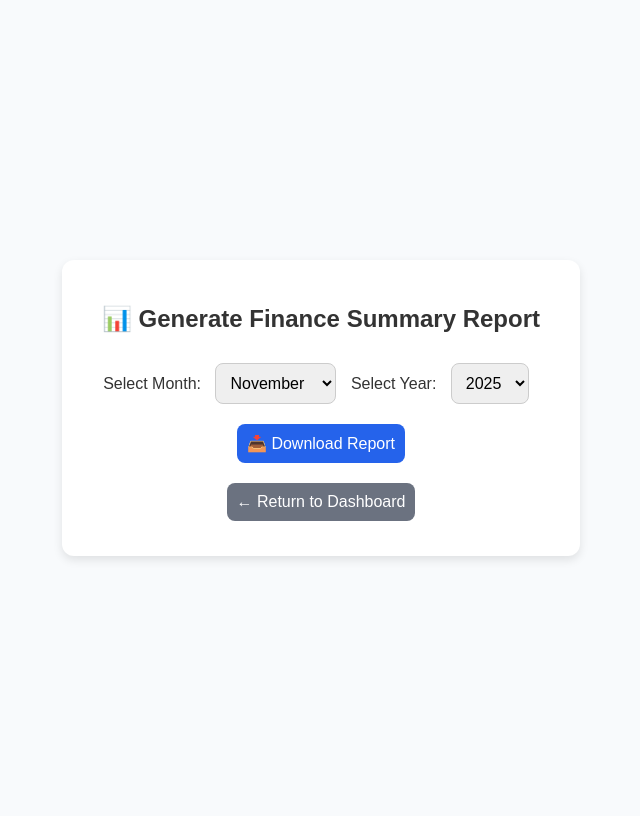
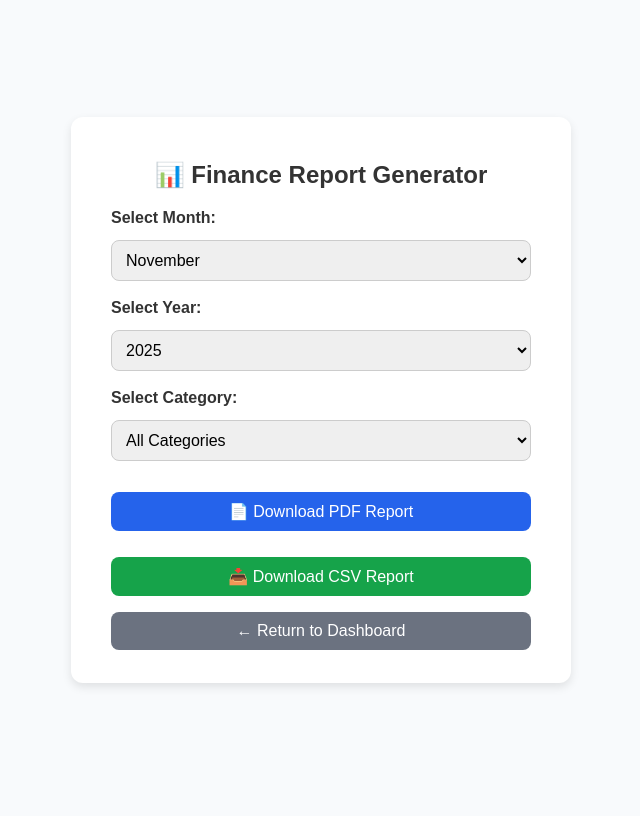
Before and after one commit to DarsVelasco/finance, a PHP site: page /report_selector.php in a window 1280 px wide. Shown: the whole page, without its empty margins (319-959 px from the left). After the commit the page ends 687 px from the top, so only its background shows below. Run offline with PHP 8.4, Linux system fonts and the light colour scheme.

Commit message:
Update Report Generator

```diff
--- a/index.php
+++ b/index.php
@@ -49,7 +49,7 @@ include 'header.php';
   </div>
   <div class="text-center mb-4">
   <a href="report_selector.php" class="btn btn-outline-primary">
-    <i class="bi bi-file-earmark-pdf"></i> Download PDF Report
+    <i class="bi bi-file-earmark-pdf"></i> Download Report
   </a>
 </div>
 
--- a/report_selector.php
+++ b/report_selector.php
@@ -19,6 +19,7 @@ $currentMonth = date('n');
       align-items: center;
       justify-content: center;
       height: 100vh;
+      margin: 0;
     }
     .container {
       background: white;
@@ -26,23 +27,44 @@ $currentMonth = date('n');
       border-radius: 12px;
       box-shadow: 0 4px 10px rgba(0,0,0,0.1);
       text-align: center;
+      width: 420px;
+      max-width: 90%;
+    }
+    h2 {
+      margin-bottom: 20px;
     }
     select, button, a {
       padding: 10px;
-      margin: 10px;
+      margin: 8px 0;
       border-radius: 8px;
       border: 1px solid #ccc;
       font-size: 16px;
+      width: 100%;
+      box-sizing: border-box;
       text-decoration: none;
+    }
+    label {
+      font-weight: bold;
+      display: block;
+      margin-top: 10px;
+      margin-bottom: 5px;
+      text-align: left;
     }
     button {
       background-color: #2563eb;
       color: white;
       border: none;
       cursor: pointer;
+      transition: background-color 0.2s ease;
     }
     button:hover {
       background-color: #1d4ed8;
+    }
+    .csv-btn {
+      background-color: #16a34a;
+    }
+    .csv-btn:hover {
+      background-color: #15803d;
     }
     .back-btn {
       display: inline-block;
@@ -50,19 +72,30 @@ $currentMonth = date('n');
       color: white;
       border: none;
       cursor: pointer;
+      transition: background-color 0.2s ease;
+      width: 100%;
+      text-align: center;
     }
     .back-btn:hover {
       background-color: #4b5563;
+    }
+    .btn-group {
+      display: flex;
+      flex-direction: column;
+      gap: 10px;
+      margin-top: 15px;
     }
   </style>
 </head>
 <body>
   <div class="container">
-    <h2>📊 Generate Finance Summary Report</h2>
+    <h2>📊 Finance Report Generator</h2>
 
-    <form action="generate_pdf.php" method="get">
+    <form method="GET" id="reportForm">
+      <!-- Month Selector -->
       <label for="month">Select Month:</label>
-      <select name="month" id="month" required>
+      <select name="month" id="month">
+        <option value="">All Months (Full Year)</option>
         <?php
         for ($m = 1; $m <= 12; $m++) {
           $monthName = date('F', mktime(0, 0, 0, $m, 1));
@@ -72,6 +105,7 @@ $currentMonth = date('n');
         ?>
       </select>
 
+      <!-- Year Selector -->
       <label for="year">Select Year:</label>
       <select name="year" id="year" required>
         <?php
@@ -82,8 +116,23 @@ $currentMonth = date('n');
         ?>
       </select>
 
-      <br>
-      <button type="submit">📥 Download Report</button>
+      <!-- Category Selector -->
+      <label for="category">Select Category:</label>
+      <select name="category" id="category">
+        <option value="">All Categories</option>
+        <option value="MANAGEMENT">MANAGEMENT</option>
+        <option value="ADMINISTRATION">ADMINISTRATION</option>
+        <option value="DISCIPLESHIP">DISCIPLESHIP</option>
+        <option value="WORSHIP">WORSHIP</option>
+        <option value="MINISTRY OF MINISTRIES">MINISTRY OF MINISTRIES</option>
+        <option value="FELLOWSHIP">FELLOWSHIP</option>
+        <option value="EVANGELISM">EVANGELISM</option>
+      </select>
+
+      <div class="btn-group">
+        <button type="submit" formaction="generate_pdf.php">📄 Download PDF Report</button>
+        <button type="submit" formaction="generate_csv.php" class="csv-btn">📥 Download CSV Report</button>
+      </div>
     </form>
 
     <!-- ✅ Back Button -->
```
Also changed, not shown: generate_csv.php (added, +113 -0 lines).
